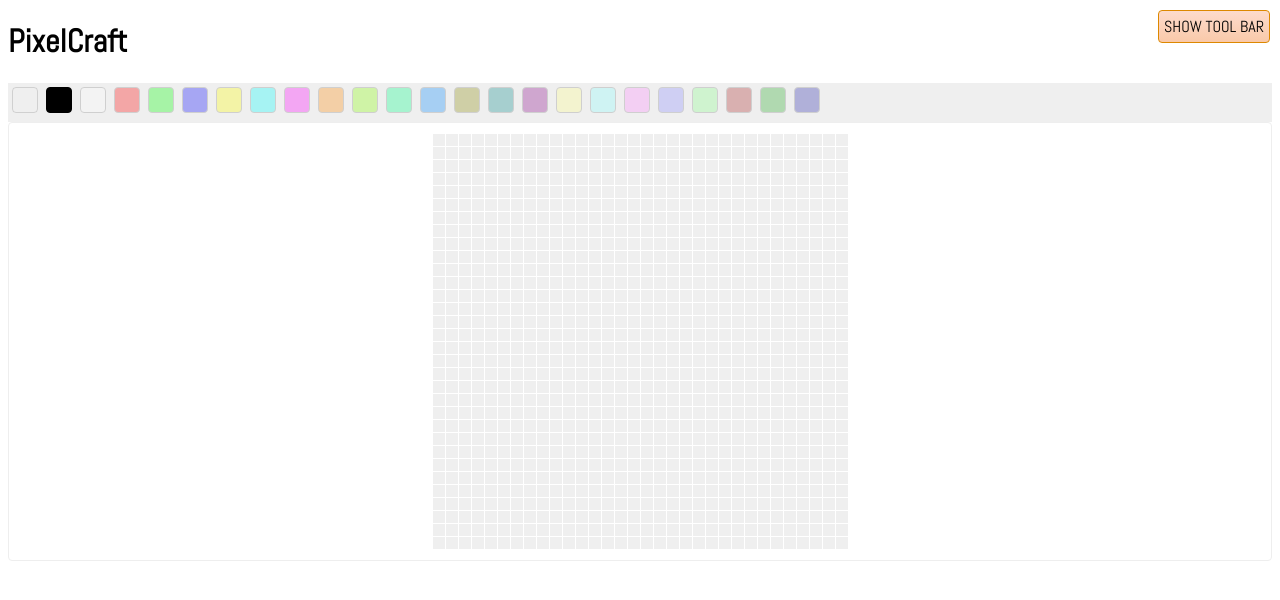
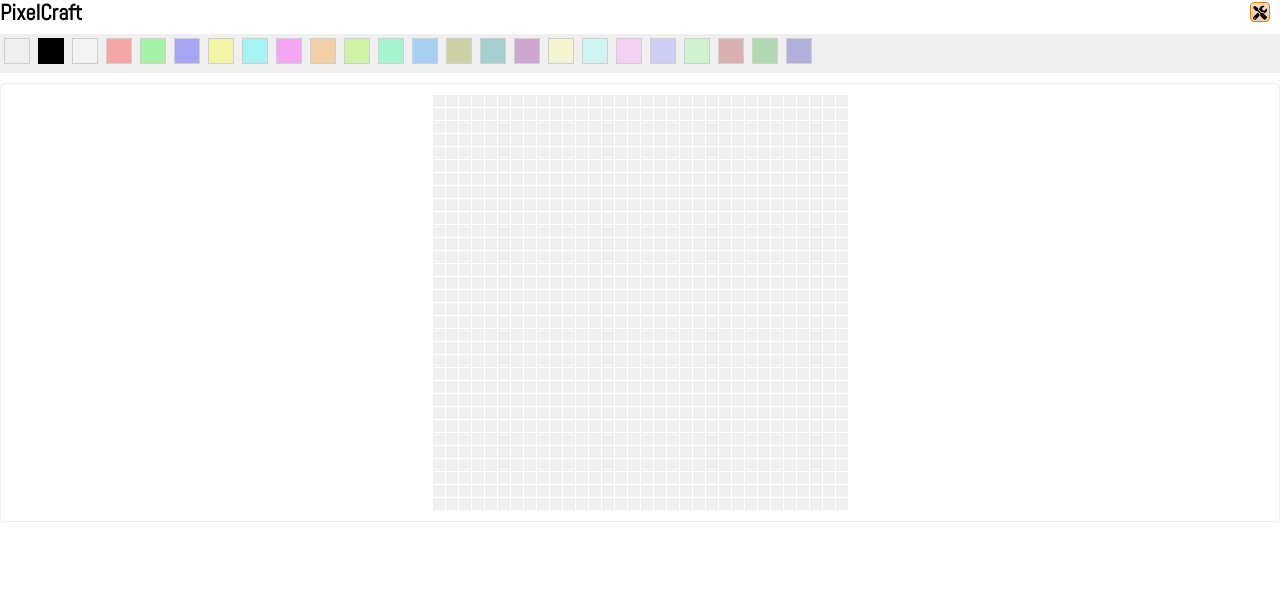
Before and after one commit to SikoSoft/pixelcraft, a Vue app: page / in a window 1280 px wide. Shown: the top 600 px of the page. Built offline with nearby package versions, Linux system fonts and the light colour scheme.

Commit message:
Header & refactoring

```diff
--- a/src/components/App.vue
+++ b/src/components/App.vue
@@ -1,23 +1,22 @@
 <template>
   <div @mouseup="onMouseUp">
-    <h1>{{ $strings.title }}</h1>
-    <ToolBar />
-    <Palette :patternClickTarget="`activePattern`" />
-    <Canvas />
+    <Header/>
+    <Palette :patternClickTarget="`activePattern`"/>
+    <Canvas/>
   </div>
 </template>
 
 <script>
-import store from '../store';
-import Canvas from './Canvas.vue';
-import Palette from './Palette.vue';
-import ToolBar from './ToolBar.vue';
+import store from "../store";
+import Canvas from "./Canvas.vue";
+import Palette from "./Palette.vue";
+import Header from "./Header.vue";
 
 export default {
-  components: { Canvas, Palette, ToolBar },
+  components: { Canvas, Palette, Header },
   methods: {
-    onMouseUp () {
-      this.$store.commit('mouseDown', { down: false });
+    onMouseUp() {
+      this.$store.commit("mouseDown", { down: false });
     }
   }
 };
@@ -26,8 +25,13 @@ export default {
 <style lang="less">
 body {
   font-family: Abel, sans-serif;
+  margin: 0;
+  padding: 0;
 }
-input, textarea, select, button {
+input,
+textarea,
+select,
+button {
   padding: 5px;
   margin: auto;
   border-radius: 4px;
@@ -53,6 +57,7 @@ button {
 fieldset {
   border: 1px rgba(0, 0, 0, 0.3) solid;
   border-radius: 4px;
+  margin: 10px 0;
   legend {
     text-transform: uppercase;
   }
--- /dev/null
+++ b/src/components/Header.vue
@@ -0,0 +1,25 @@
+<template>
+  <header>
+    <h1>{{ $strings.title }}</h1>
+    <ToolBar />
+  </header>
+</template>
+
+<script>
+import ToolBar from './ToolBar.vue';
+
+export default {
+  components: { ToolBar }
+};
+</script>
+
+<style lang="less" scoped>
+header {
+  height: 24px;
+  line-height: 24px;
+  h1 {
+    margin: 0;
+    font-size: 22px;
+  }
+}
+</style>
--- a/src/components/Palette.vue
+++ b/src/components/Palette.vue
@@ -1,33 +1,35 @@
 <template>
-  <div id="pc-palette">
+  <div class="pc-palette">
     <ul>
-      <PalettePattern v-for="pattern in patterns"
+      <PalettePattern
+        v-for="pattern in patterns"
         :key="pattern"
         :pattern="pattern"
         :clickTarget="patternClickTarget"
-        />
+      />
     </ul>
   </div>
 </template>
 
 <script>
-import PalettePattern from './PalettePattern.vue';
-import { patterns } from '../data/patterns.json';
+import PalettePattern from "./PalettePattern.vue";
+import { patterns } from "../data/patterns.json";
 
 export default {
-  props: ['patternClickHandler', 'patternClickTarget'],
+  props: ["patternClickHandler", "patternClickTarget"],
   components: { PalettePattern },
-  data(){
+  data() {
     return {
       patterns
-    }
+    };
   }
 };
 </script>
 
 <style lang="less">
-#pc-palette {
+.pc-palette {
   background-color: #efefef;
+  margin: 10px 0;
   ul {
     list-style: none;
     margin: 0;
--- a/src/components/PalettePattern.vue
+++ b/src/components/PalettePattern.vue
@@ -1,18 +1,20 @@
 <template>
-  <li @click="handleClick(pattern)"
+  <li
+    @click="handleClick(pattern)"
     :style="{ backgroundColor: pattern }"
     :class="{ active: $store.getters[clickTarget] === pattern}"
-    >
+  >
+    <slot></slot>
   </li>
 </template>
 
 <script>
-import { mapActions, mapGetters } from 'vuex';
+import { mapActions, mapGetters } from "vuex";
 
 export default {
-  props: [ 'pattern', 'clickTarget' ],
+  props: ["pattern", "clickTarget"],
   methods: {
-    handleClick (pattern) {
+    handleClick(pattern) {
       this.$store.state[this.clickTarget] = pattern;
     }
   }
@@ -27,7 +29,6 @@ li {
   border: 1px #888 solid;
   margin: 4px;
   opacity: 0.3;
-  border-radius: 4px;
   &.active {
     border: 1px #000 solid;
     opacity: 1;
--- a/src/components/ToolBar.vue
+++ b/src/components/ToolBar.vue
@@ -8,7 +8,7 @@
     <Swapper />
   </div>
   <div id="pc-toolbar-closed" v-else>
-    <button @click="showToolBar">{{ $strings.showToolBar }}</button>
+    <button @click="showToolBar"><i class="fas fa-tools"></i></button>
   </div>
 </template>
 
@@ -48,5 +48,13 @@ export default {
   top: 10px;
   right: 10px;
   height: 10px;
+  button {
+    height: 20px;
+    padding: 1px 2px 1px 2px;
+    font-size: 14px;
+    margin: 0;
+    top: -9px;
+    position: relative;
+  }
 }
 </style>
```
